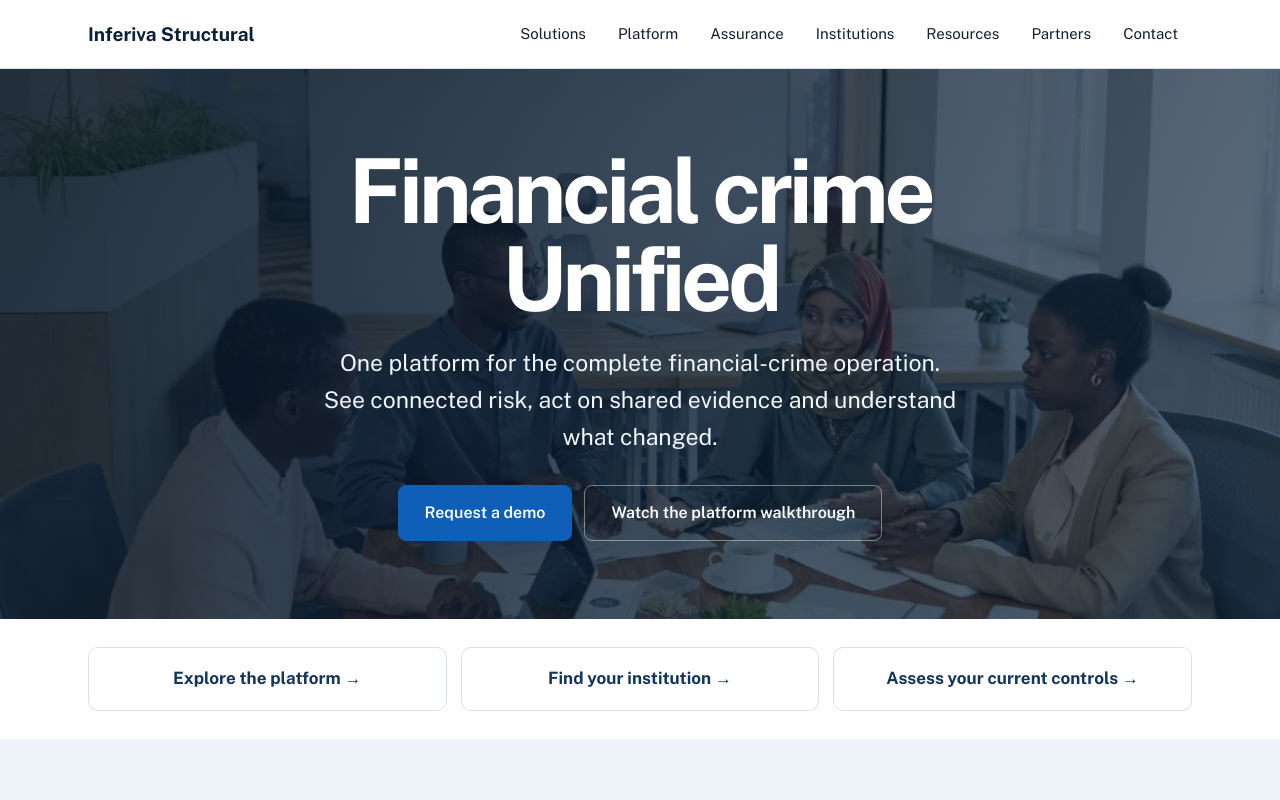
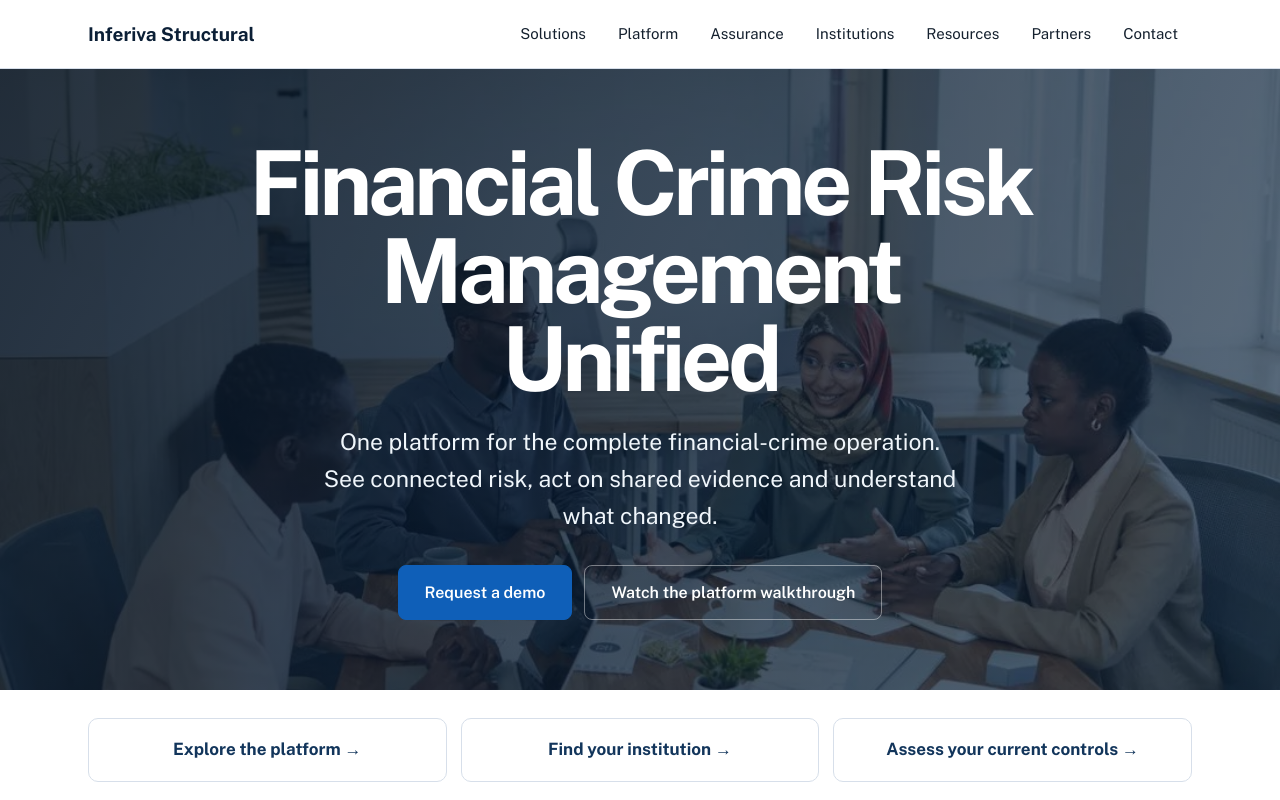
Before and after one commit to sunmilola/inferiva-structural-website, a plain HTML site: page index.html in a window 1280 px wide. Shown: the top 800 px of the page. Drawn offline with nearby package versions, Linux system fonts and the light colour scheme.

Commit message:
Update header title and support email address

```diff
--- a/index.html
+++ b/index.html
@@ -502,7 +502,7 @@ nav .logo{letter-spacing:0;font-size:19px}
 <header class="structural-hero" id="home">
   <img src="media/brand/office-collaboration.webp" width="1100" height="733" alt="" fetchpriority="high">
   <div class="wrap">
-    <h1>Financial crime<br>Unified</h1>
+    <h1>Financial Crime Risk Management<br>Unified</h1>
     <p>One platform for the complete financial-crime operation. See connected risk, act on shared evidence and understand what changed.</p>
     <div class="btns">
       <a class="btn solid" href="#contact">Request a demo</a>
@@ -642,7 +642,7 @@ document.querySelectorAll('.mnav a[href^="#"]').forEach(function (link) {
 });
 
 (function () {
-  var EMAIL = 'enquiries@inferivastructural.com';
+  var EMAIL = 'support@inferivastructural.com';
   var form = document.getElementById('enquiry');
   if (!form) return;
   var note = form.querySelector('#note');
```
